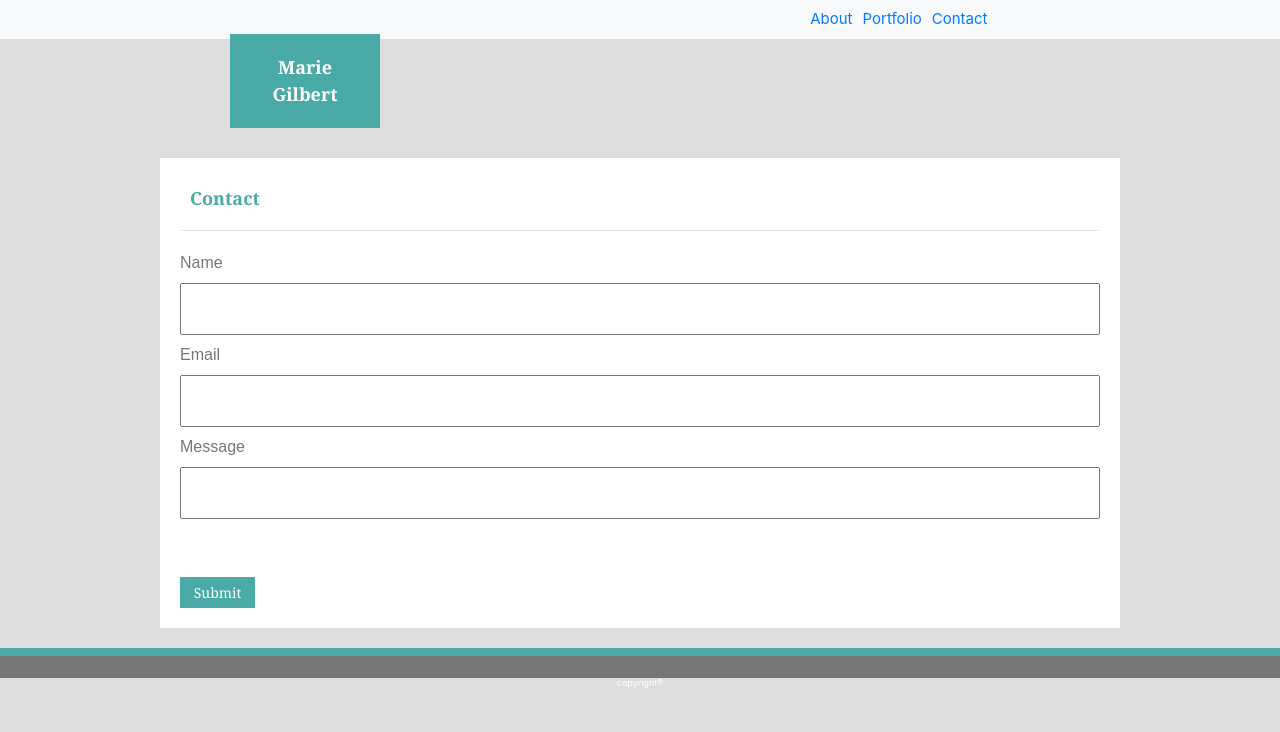
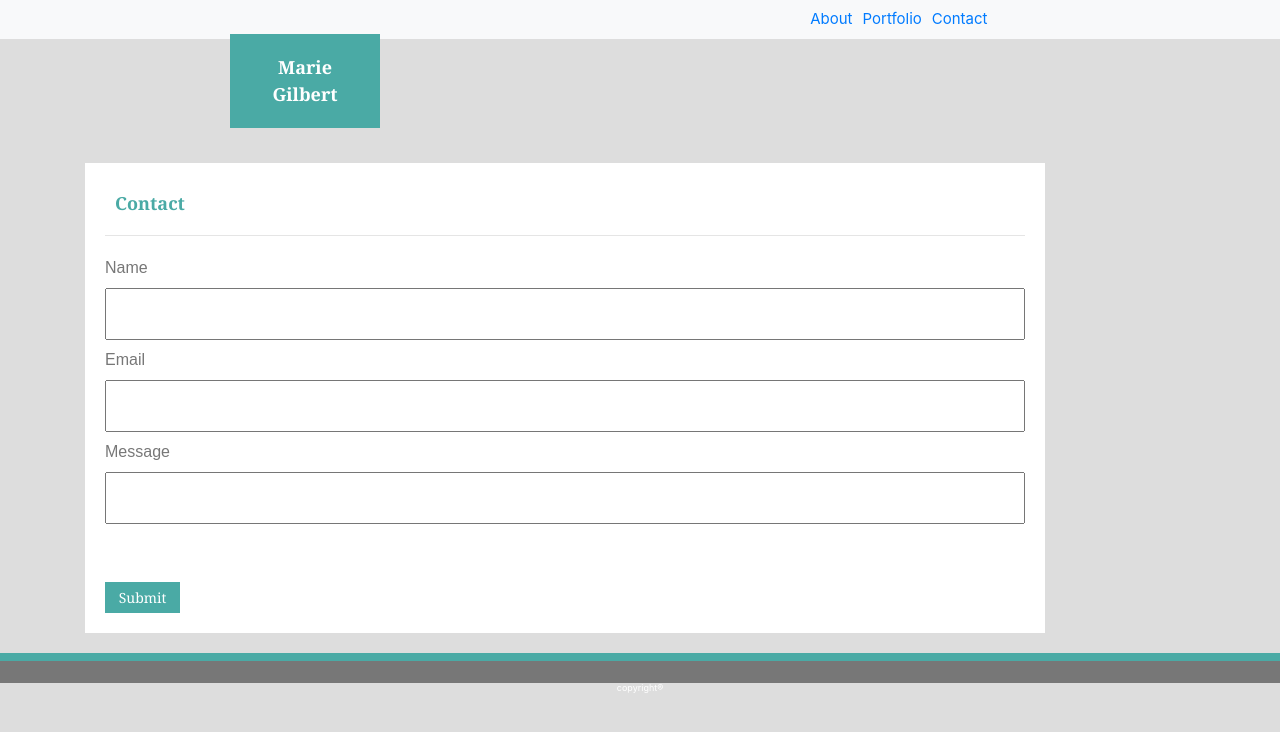
Before and after one commit to marieegilbert/homework2, a plain HTML site: page contact.html in a window 1280 px wide. Drawn offline with nearby package versions, Linux system fonts and the light colour scheme.

Commit message:
updated columns and rows for all html pages

```diff
--- a/contact.html
+++ b/contact.html
@@ -31,7 +31,10 @@
         </nav>
 
     <header>Marie Gilbert</header>
-
+    <!-- Creates the Overall Grid -->
+    <div class="container">
+        <div class="row">
+            <div class="col-sm-9">
                 <div class="wrapper">
                     <section class="title">
                         <h2>Contact</h2>
@@ -51,7 +54,9 @@
                         Submit
                     </button>
                 </div>
-
+            </div>
+        </div>
+    </div>
     <footer class="footer">
         copyright®
     </footer>
```
Also changed, not shown: index.html (+7 -1 lines). Lines whose indentation alone changed are shown as unchanged.
